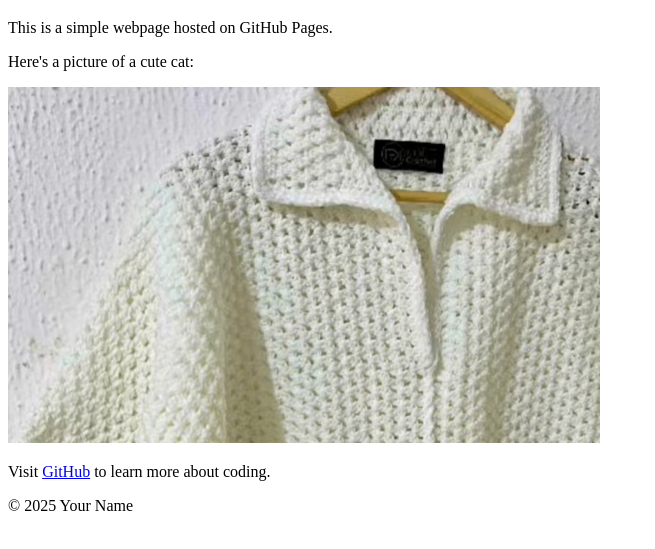
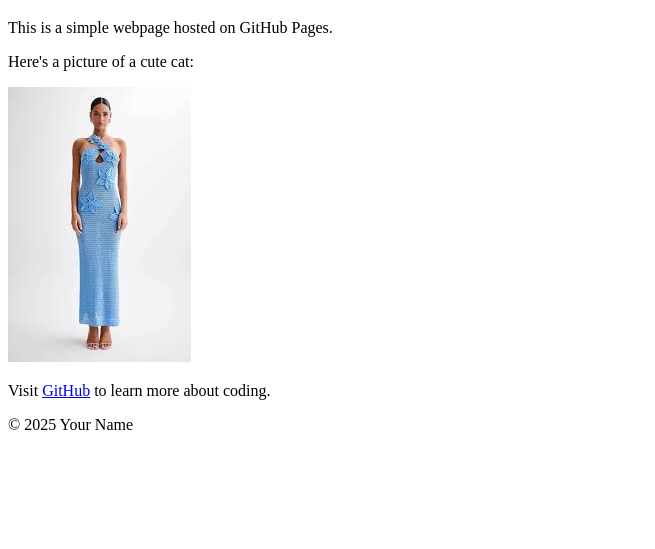
Before and after one commit to bida24-052/angywoolz, a plain HTML site: page index.html in a window 1280 px wide. Shown: the part 61-610 px from the top of the page, without its empty margins (0-655 px from the left). Drawn offline with Linux system fonts and the light colour scheme.

Commit message:
Update index.html

```diff
--- a/index.html
+++ b/index.html
@@ -26,7 +26,7 @@
 <p>This is a simple webpage hosted on GitHub Pages.</p>
 
 <p>Here's a picture of a cute cat:</p>
-<img src="screenshot 2025-01-11 085259.png" alt="A cute kitten">
+<img src="images.jpeg" alt="A cute kitten">
 
 
 <p>Visit <a href="https://github.com">GitHub</a> to learn more about coding.</p>
```
